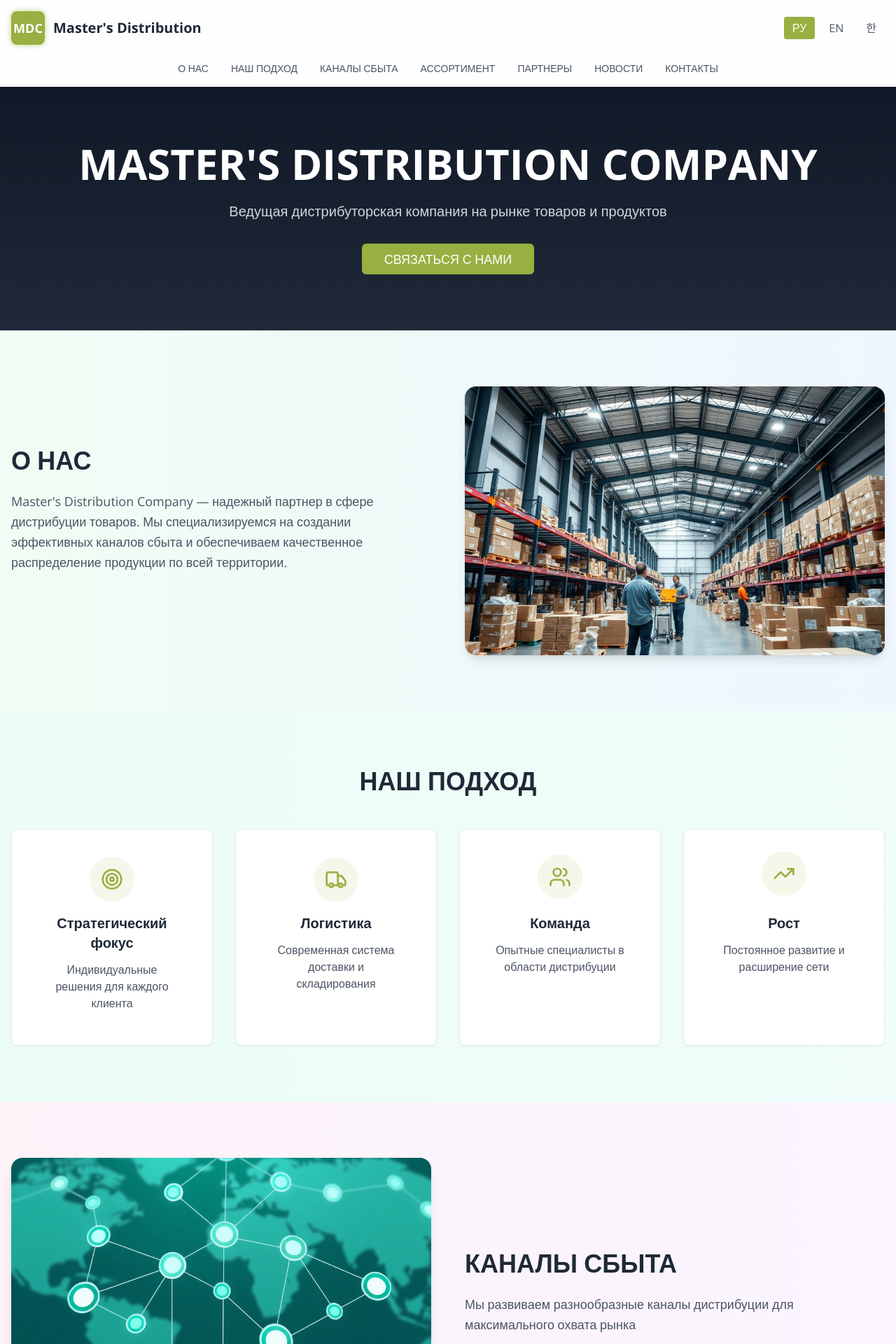
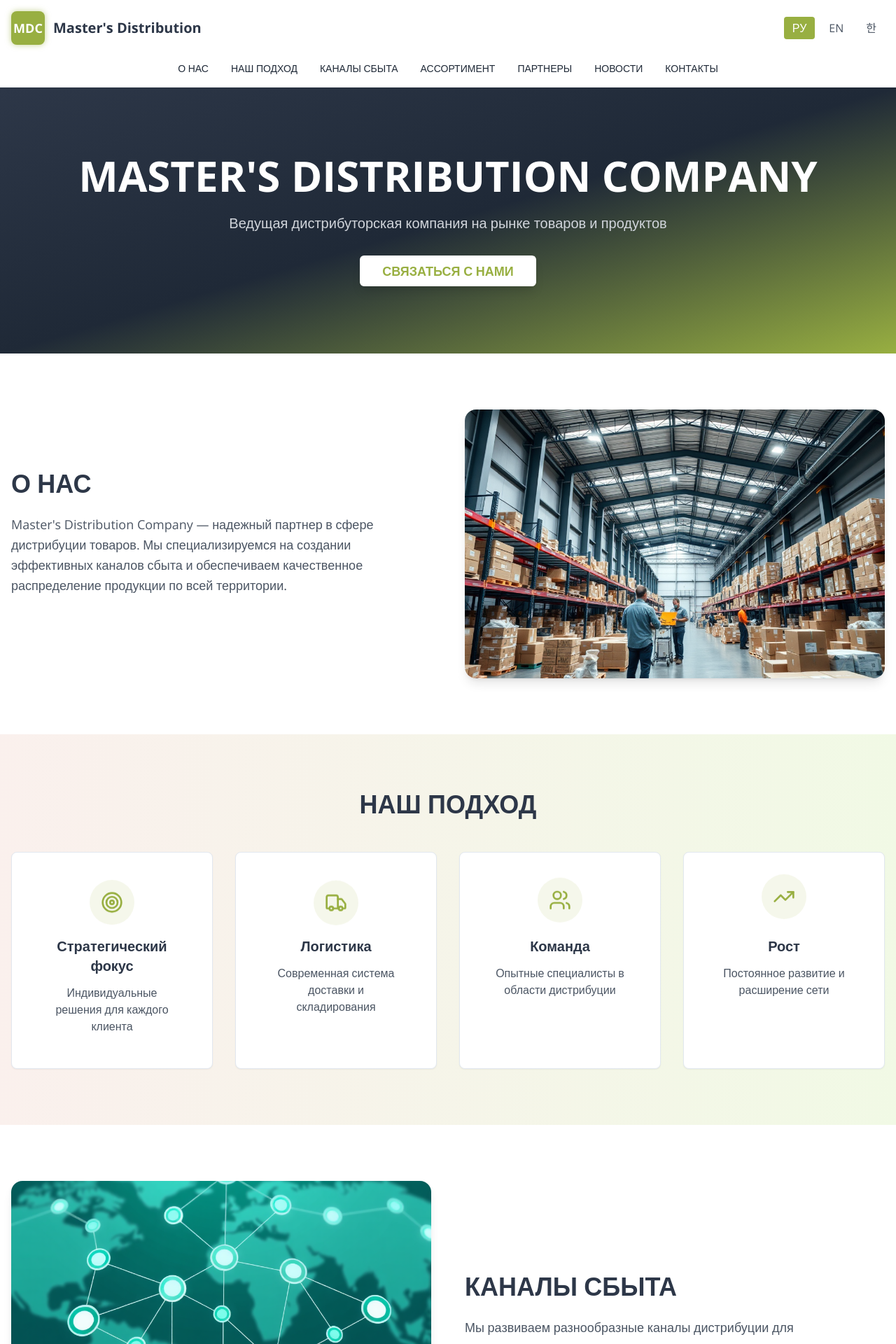
Before and after one commit to pr-poehali-dev/landing-page-creation-8, a React (Vite) app: page / in a window 1280 px wide. Shown: the top 1920 px of the page at 70% size. Built offline with nearby package versions, Linux system fonts and the light colour scheme.

Commit message:
Улучшение фирменного стиля сайта

```diff
--- a/src/pages/Index.tsx
+++ b/src/pages/Index.tsx
@@ -177,9 +177,9 @@ const Index = () => {
   const t = translations[language as keyof typeof translations];
 
   return (
-    <div className="min-h-screen bg-gradient-to-br from-blue-50 via-purple-50 to-pink-50">
+    <div className="min-h-screen bg-gray-50">
       {/* Header */}
-      <header className="bg-white/90 backdrop-blur-md shadow-sm sticky top-0 z-50">
+      <header className="bg-white shadow-sm sticky top-0 z-50 border-b border-gray-100">
         <div className="container mx-auto px-4 py-4">
           <div className="flex justify-between items-center">
             {/* Logo */}
@@ -187,7 +187,7 @@ const Index = () => {
               <div className="w-12 h-12 bg-primary rounded-lg flex items-center justify-center animate-pulse-glow animate-float">
                 <span className="text-white font-bold text-lg">MDC</span>
               </div>
-              <div className="text-xl font-bold text-brand-gray">Master's Distribution</div>
+              <div className="text-xl font-bold text-brand-dark-gray">Master's Distribution</div>
             </div>
 
             {/* Language Switcher */}
@@ -210,7 +210,7 @@ const Index = () => {
 
           {/* Navigation */}
           <nav className="mt-6">
-            <div className="flex flex-wrap justify-center space-x-8 text-sm font-medium text-gray-600">
+            <div className="flex flex-wrap justify-center space-x-8 text-sm font-medium text-brand-gray">
               <a href="#about" className="hover:text-primary transition-colors">{t.nav.about}</a>
               <a href="#approach" className="hover:text-primary transition-colors">{t.nav.approach}</a>
               <a href="#channels" className="hover:text-primary transition-colors">{t.nav.channels}</a>
@@ -224,7 +224,7 @@ const Index = () => {
       </header>
 
       {/* Hero Section */}
-      <section className="bg-gradient-to-b from-gray-900 to-gray-800 py-20">
+      <section className="bg-gradient-to-br from-brand-dark-gray via-brand-gray to-brand-green py-24">
         <div className="container mx-auto px-4 text-center">
           <h1 className="text-5xl md:text-6xl font-bold text-white mb-6 animate-fade-in">
             {t.hero.title}
@@ -232,18 +232,18 @@ const Index = () => {
           <p className="text-xl text-gray-300 mb-8 max-w-3xl mx-auto animate-fade-in" style={{animationDelay: '0.2s'}}>
             {t.hero.subtitle}
           </p>
-          <Button size="lg" className="bg-primary hover:bg-brand-dark-green text-white px-8 py-3 text-lg animate-bounce-in hover:scale-105 transition-transform duration-200" style={{animationDelay: '0.4s'}}>
+          <Button size="lg" className="bg-white text-brand-green hover:bg-brand-peach hover:text-white px-8 py-3 text-lg animate-bounce-in hover:scale-105 transition-all duration-300 font-semibold shadow-lg" style={{animationDelay: '0.4s'}}>
             {t.hero.cta}
           </Button>
         </div>
       </section>
 
       {/* About Section */}
-      <section id="about" className="py-20 bg-gradient-to-r from-green-50 to-blue-50">
+      <section id="about" className="py-20 bg-white">
         <div className="container mx-auto px-4">
           <div className="grid md:grid-cols-2 gap-12 items-center">
             <div className="animate-slide-in-left">
-              <h2 className="text-4xl font-bold text-brand-gray mb-6">{t.about.title}</h2>
+              <h2 className="text-4xl font-bold text-brand-dark-gray mb-6">{t.about.title}</h2>
               <p className="text-lg text-gray-600 leading-relaxed mb-8">
                 {t.about.description}
               </p>
@@ -260,9 +260,9 @@ const Index = () => {
       </section>
 
       {/* Approach Section */}
-      <section id="approach" className="py-20 bg-gradient-to-r from-emerald-50 to-teal-50">
+      <section id="approach" className="py-20 bg-gradient-to-r from-brand-peach/20 to-brand-light-green/20">
         <div className="container mx-auto px-4">
-          <h2 className="text-4xl font-bold text-brand-gray text-center mb-12 animate-fade-in">{t.approach.title}</h2>
+          <h2 className="text-4xl font-bold text-brand-dark-gray text-center mb-12 animate-fade-in">{t.approach.title}</h2>
           <div className="grid md:grid-cols-2 lg:grid-cols-4 gap-8">
             {t.approach.items.map((item, index) => (
               <Card key={index} className="p-6 text-center hover:shadow-xl hover:-translate-y-2 transition-all duration-300 animate-bounce-in" style={{animationDelay: `${index * 0.1}s`}}>
@@ -270,7 +270,7 @@ const Index = () => {
                   <div className="w-16 h-16 bg-primary/10 rounded-full flex items-center justify-center mx-auto mb-4 animate-float" style={{animationDelay: `${index * 0.5}s`}}>
                     <Icon name={item.icon as any} size={32} className="text-primary" />
                   </div>
-                  <h3 className="text-xl font-semibold text-brand-gray mb-3">{item.title}</h3>
+                  <h3 className="text-xl font-semibold text-brand-dark-gray mb-3">{item.title}</h3>
                   <p className="text-gray-600">{item.desc}</p>
                 </CardContent>
               </Card>
@@ -280,7 +280,7 @@ const Index = () => {
       </section>
 
       {/* Sales Channels Section */}
-      <section id="channels" className="py-20 bg-gradient-to-l from-purple-50 to-pink-50">
+      <section id="channels" className="py-20 bg-white">
         <div className="container mx-auto px-4">
           <div className="grid md:grid-cols-2 gap-12 items-center">
             <div className="rounded-2xl overflow-hidden shadow-lg animate-slide-in-left hover:scale-105 transition-transform duration-300">
@@ -291,7 +291,7 @@ const Index = () => {
               />
             </div>
             <div className="animate-slide-in-right">
-              <h2 className="text-4xl font-bold text-brand-gray mb-6">{t.channels.title}</h2>
+              <h2 className="text-4xl font-bold text-brand-dark-gray mb-6">{t.channels.title}</h2>
               <p className="text-lg text-gray-600 leading-relaxed">
                 {t.channels.description}
               </p>
@@ -301,11 +301,11 @@ const Index = () => {
       </section>
 
       {/* Assortment Section */}
-      <section id="assortment" className="py-20 bg-gradient-to-l from-rose-50 to-pink-50">
+      <section id="assortment" className="py-20 bg-gradient-to-l from-brand-purple/20 to-brand-orange/20">
         <div className="container mx-auto px-4">
           <div className="grid md:grid-cols-2 gap-12 items-center">
             <div className="animate-slide-in-left">
-              <h2 className="text-4xl font-bold text-brand-gray mb-6">{t.assortment.title}</h2>
+              <h2 className="text-4xl font-bold text-brand-dark-gray mb-6">{t.assortment.title}</h2>
               <p className="text-lg text-gray-600 leading-relaxed">
                 {t.assortment.description}
               </p>
@@ -322,7 +322,7 @@ const Index = () => {
       </section>
 
       {/* Partners Section */}
-      <section id="partners" className="py-20 bg-gradient-to-r from-yellow-50 to-orange-50">
+      <section id="partners" className="py-20 bg-white">
         <div className="container mx-auto px-4 text-center">
           <h2 className="text-4xl font-bold text-brand-gray mb-6">{t.partners.title}</h2>
           <p className="text-lg text-gray-600 max-w-2xl mx-auto">
@@ -332,14 +332,14 @@ const Index = () => {
       </section>
 
       {/* News Section */}
-      <section id="news" className="py-20 bg-gradient-to-r from-cyan-50 to-blue-50">
+      <section id="news" className="py-20 bg-gradient-to-r from-brand-light-green/20 to-brand-green/20">
         <div className="container mx-auto px-4">
-          <h2 className="text-4xl font-bold text-brand-gray text-center mb-12">{t.news.title}</h2>
+          <h2 className="text-4xl font-bold text-brand-dark-gray text-center mb-12">{t.news.title}</h2>
           <div className="grid md:grid-cols-3 gap-8">
             {t.news.items.map((item, index) => (
               <Card key={index} className="p-6 hover:shadow-xl hover:-translate-y-2 transition-all duration-300 animate-fade-in" style={{animationDelay: `${index * 0.2}s`}}>
                 <CardContent className="pt-4">
-                  <h3 className="text-xl font-semibold text-brand-gray mb-3">{item.title}</h3>
+                  <h3 className="text-xl font-semibold text-brand-dark-gray mb-3">{item.title}</h3>
                   <p className="text-gray-500 text-sm">{item.date}</p>
                 </CardContent>
               </Card>
@@ -349,22 +349,22 @@ const Index = () => {
       </section>
 
       {/* Contacts Section */}
-      <section id="contacts" className="py-20 bg-gradient-to-br from-indigo-50 to-purple-50">
+      <section id="contacts" className="py-20 bg-white">
         <div className="container mx-auto px-4">
-          <h2 className="text-4xl font-bold text-brand-gray text-center mb-12">{t.contacts.title}</h2>
+          <h2 className="text-4xl font-bold text-brand-dark-gray text-center mb-12">{t.contacts.title}</h2>
           <div className="max-w-2xl mx-auto text-center">
             <div className="grid md:grid-cols-3 gap-8">
               <div className="animate-bounce-in" style={{animationDelay: '0.1s'}}>
                 <Icon name="Phone" size={32} className="text-primary mx-auto mb-4 animate-float" />
-                <p className="text-lg font-semibold text-brand-gray">{t.contacts.phone}</p>
+                <p className="text-lg font-semibold text-brand-dark-gray">{t.contacts.phone}</p>
               </div>
               <div className="animate-bounce-in" style={{animationDelay: '0.2s'}}>
                 <Icon name="Mail" size={32} className="text-primary mx-auto mb-4 animate-float" style={{animationDelay: '0.5s'}} />
-                <p className="text-lg font-semibold text-brand-gray">{t.contacts.email}</p>
+                <p className="text-lg font-semibold text-brand-dark-gray">{t.contacts.email}</p>
               </div>
               <div className="animate-bounce-in" style={{animationDelay: '0.3s'}}>
                 <Icon name="MapPin" size={32} className="text-primary mx-auto mb-4 animate-float" style={{animationDelay: '1s'}} />
-                <p className="text-lg font-semibold text-brand-gray">{t.contacts.address}</p>
+                <p className="text-lg font-semibold text-brand-dark-gray">{t.contacts.address}</p>
               </div>
             </div>
           </div>
@@ -372,7 +372,7 @@ const Index = () => {
       </section>
 
       {/* Footer */}
-      <footer className="bg-brand-gray text-white py-12">
+      <footer className="bg-brand-dark-gray text-white py-12">
         <div className="container mx-auto px-4">
           <div className="flex flex-col md:flex-row justify-between items-center">
             <div className="flex items-center space-x-3 mb-4 md:mb-0">
--- a/tailwind.config.ts
+++ b/tailwind.config.ts
@@ -33,9 +33,12 @@ export default {
 				},
 				brand: {
 					green: '#98AF41',
-					'dark-green': '#16A34A',
-					light: '#F8FAFC',
-					gray: '#1F2937'
+					'light-green': '#D1F68D',
+					peach: '#FFC9B5',
+					purple: '#7B599C',
+					orange: '#FC814A',
+					gray: '#1F2937',
+					'dark-gray': '#2D3748'
 				},
 				secondary: {
 					DEFAULT: 'hsl(var(--secondary))',
```
